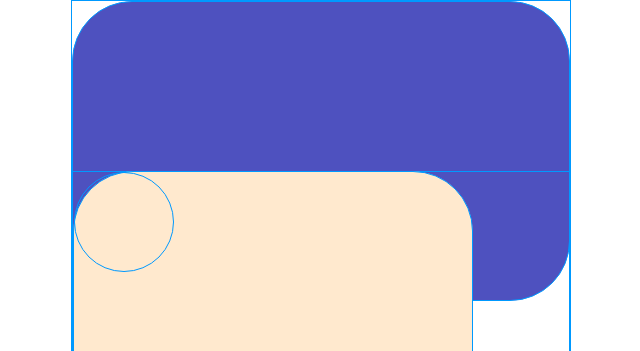
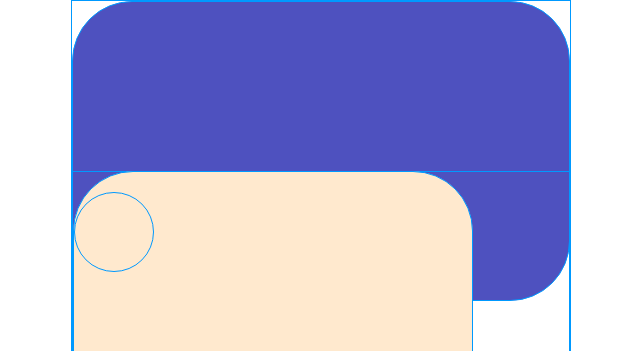
Before and after one commit to marciodiniz7x/linkery, a plain HTML site: page index.html in a window 1280 px wide. Shown: the top 351 px of the page, without its empty margins (319-959 px from the left). Drawn offline with Linux system fonts and the light colour scheme.

Commit message:
Update style.css

```diff
--- a/style.css
+++ b/style.css
@@ -29,10 +29,21 @@ body {
 .header {
     background-color: #4e51bf;
     position: fixed;
+    display: flex;
+    justify-content: space-around;
     border: var(--borda-cor);
     border-radius: 60px;
     width: 100%;
     height: 300px;
+}
+
+.profile-pic {
+    border: var(--borda-cor);
+    margin-top: 20px;
+    width:80px;
+    height: 80px;
+    border-radius: 50%;
+
 }
 
 .profile-box {
@@ -59,11 +70,3 @@ body {
     height:250px;
     z-index: 99;
 }
-
-.profile-pic {
-    border: var(--borda-cor);
-
-    width: 100px;
-    height: 100px;
-    border-radius: 50%;
-}
```
